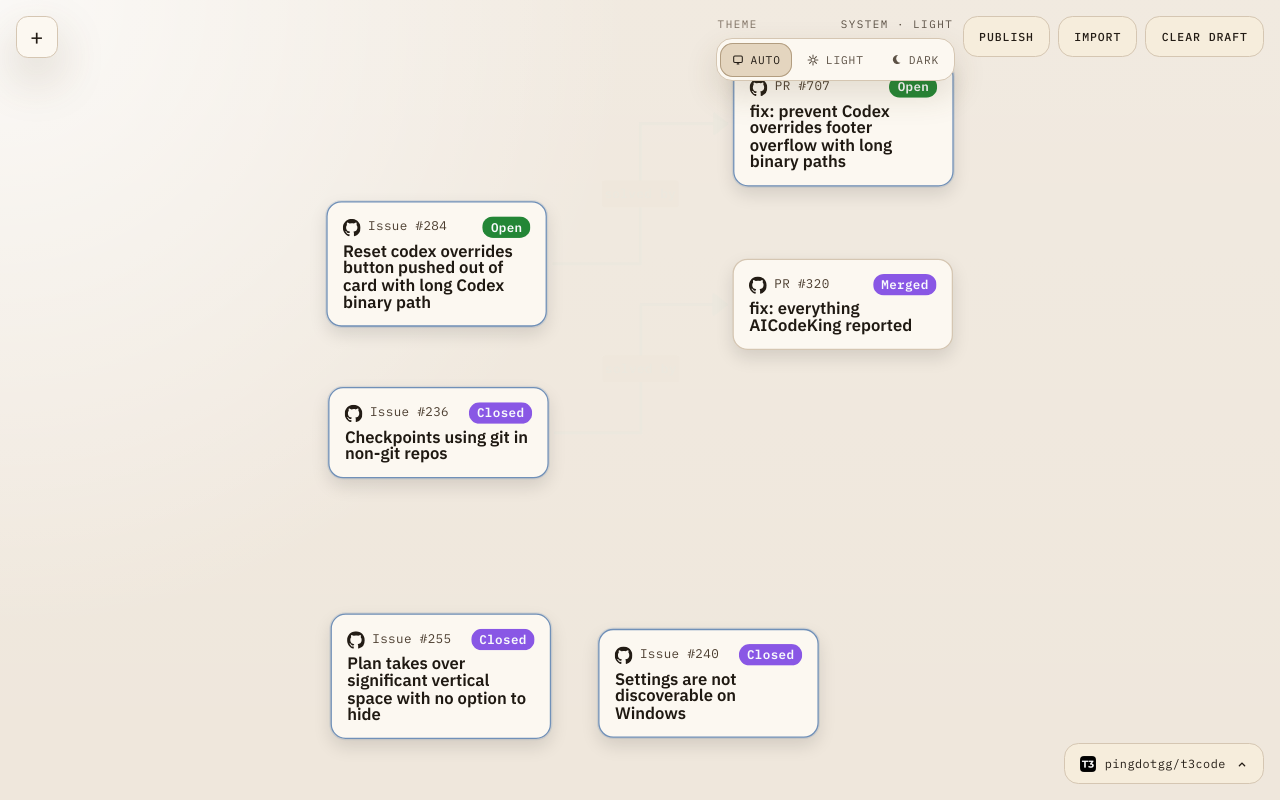
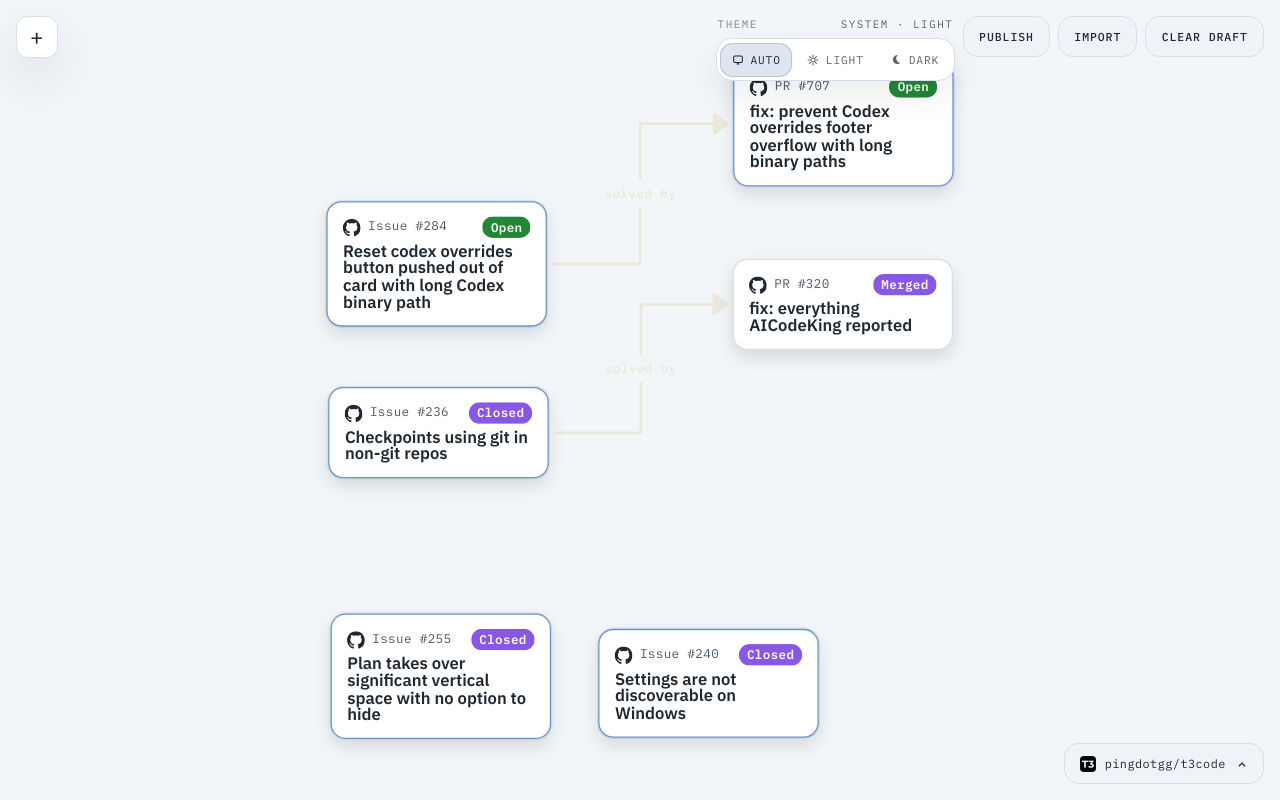
Before and after one commit to UtkarshUsername/PR-Navigator, a React (Vite) app: page / in a window 1280 px wide. Built offline with nearby package versions, Linux system fonts and the light colour scheme.

Commit message:
Refresh CSS color tokens with a cooler neutral palette
- Replace warm beige theme variables in `src/index.css` with cool gray-blue tones
- Adjust borders, shadows, selection, and React Flow token colors for the new look

```diff
--- a/src/index.css
+++ b/src/index.css
@@ -7,49 +7,48 @@
   -webkit-font-smoothing: antialiased;
   -moz-osx-font-smoothing: grayscale;
   color-scheme: light;
-  --app-bg: #efe7dc;
-  --panel-bg: #fcf8f1;
-  --panel-bg-alt: #f6eddc;
-  --panel-bg-deep: #ece1d1;
-  --panel-border: #d5c6b2;
-  --panel-border-strong: #b29d80;
-  --panel-shadow: 0 14px 32px rgba(94, 72, 39, 0.16);
-  --panel-shadow-strong: 0 20px 48px rgba(94, 72, 39, 0.22);
-  --text-primary: #231c15;
-  --text-secondary: #5c5145;
-  --text-muted: #807264;
-  --danger-text: #8a3022;
-  --danger-border: #cda29c;
-  --divider: #dfd2c1;
-  --canvas-scrim: radial-gradient(circle at top left, rgba(255, 255, 255, 0.74), transparent 42%),
-    linear-gradient(180deg, rgba(255, 255, 255, 0.12), rgba(255, 255, 255, 0));
-  --selection-fill: rgba(49, 37, 20, 0.05);
-  --selection-stroke: rgba(49, 37, 20, 0.18);
-  --button-hover-bg: #ede1cf;
-  --button-active-bg: #e4d5bf;
-  --button-primary-bg: #2a2319;
-  --button-primary-border: #4b3e2e;
-  --button-primary-text: #fff8ee;
-  --focus-border: #8b7758;
-  --focus-ring: rgba(52, 39, 18, 0.12);
-  --owned-border: #7090b8;
-  --owned-border-strong: #4d729e;
-  --owned-glow: rgba(112, 144, 184, 0.18);
-  --selected-border: #8a7353;
-  --selected-ring: rgba(56, 40, 16, 0.12);
-  --node-label: #4b3d2f;
-  --node-title: #1f1912;
-  --edge-selected-stroke: #201913;
-  --modal-backdrop: rgba(71, 52, 28, 0.28);
-  --toggle-accent: #7e6c51;
+  --app-bg: #f3f6f9;
+  --panel-bg: #ffffff;
+  --panel-bg-alt: #eef3f8;
+  --panel-bg-deep: #e7edf4;
+  --panel-border: #d6dee8;
+  --panel-border-strong: #b8c4d2;
+  --panel-shadow: 0 14px 32px rgba(15, 23, 42, 0.08);
+  --panel-shadow-strong: 0 20px 48px rgba(15, 23, 42, 0.12);
+  --text-primary: #1f2730;
+  --text-secondary: #596574;
+  --text-muted: #7b8795;
+  --danger-text: #9b3328;
+  --danger-border: #d9a7a0;
+  --divider: #dde4ec;
+  --canvas-scrim: transparent;
+  --selection-fill: rgba(31, 39, 48, 0.04);
+  --selection-stroke: rgba(31, 39, 48, 0.14);
+  --button-hover-bg: #e7edf4;
+  --button-active-bg: #dde6f0;
+  --button-primary-bg: #1f2730;
+  --button-primary-border: #34414f;
+  --button-primary-text: #f7fafc;
+  --focus-border: #6b7a8c;
+  --focus-ring: rgba(31, 39, 48, 0.12);
+  --owned-border: #6f95c4;
+  --owned-border-strong: #4d78aa;
+  --owned-glow: rgba(111, 149, 196, 0.18);
+  --selected-border: #718092;
+  --selected-ring: rgba(31, 39, 48, 0.1);
+  --node-label: #4b5867;
+  --node-title: #1f2730;
+  --edge-selected-stroke: #1f2730;
+  --modal-backdrop: rgba(15, 23, 42, 0.18);
+  --toggle-accent: #64748b;
   --status-badge-text: #f8fafc;
   --xy-background-color-default: transparent;
   --xy-node-background-color-default: transparent;
   --xy-node-border-default: none;
-  --xy-edge-stroke-default: #5d5d67;
-  --xy-handle-background-color-default: #231c15;
-  --xy-selection-background-color-default: rgba(49, 37, 20, 0.05);
-  --xy-selection-border-default: 1px solid rgba(49, 37, 20, 0.18);
+  --xy-edge-stroke-default: #66717f;
+  --xy-handle-background-color-default: #1f2730;
+  --xy-selection-background-color-default: rgba(31, 39, 48, 0.04);
+  --xy-selection-border-default: 1px solid rgba(31, 39, 48, 0.14);
   color: var(--text-primary);
   background: var(--app-bg);
 }
```
